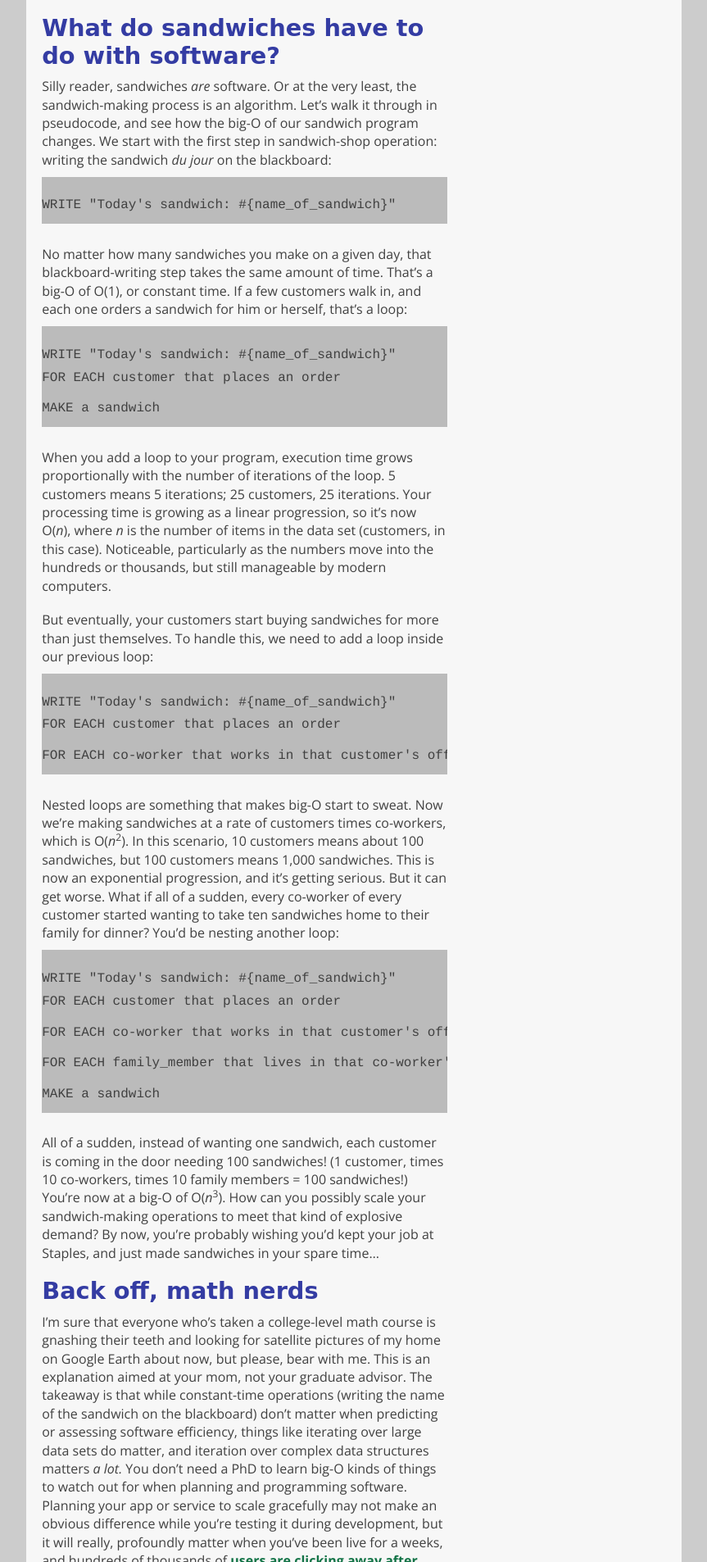
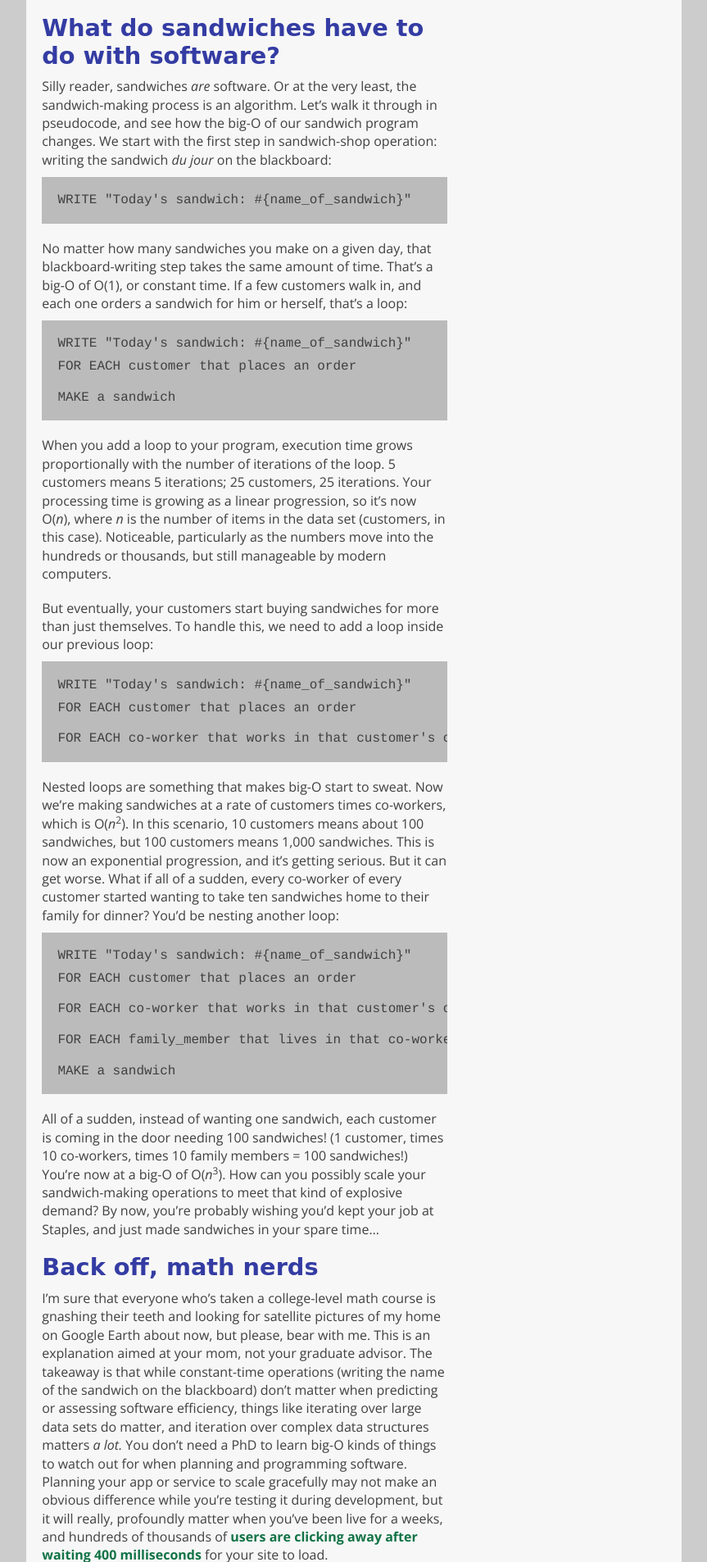
Before and after one commit to webdevjeffus/webdev-new, a Jekyll site: the page built from _posts/development/2015-11-02-big-o.md, in a window 1280 px wide. Shown: the part 2942-4848 px from the top of the page at 82% size, without its empty margins (208-1071 px from the left). Built offline with Jekyll 4.4.1, drawn with Linux system fonts in a browser that asks for light colours; nearby versions of some CDN libraries; some web fonts are replaced.

Commit message:
Edit styles for code samples in main.css

```diff
--- a/css/main.css
+++ b/css/main.css
@@ -9,12 +9,17 @@ header .current-cat {
 .code-block {
   display: block;
   background-color: #bbb;
-  padding: 1rem 0 0.25rem;
   font-family: Courier, monospace;
-  margin-bottom: 1rem;
   white-space: nowrap;
   overflow: auto;
+  padding: 0.6rem 1.2rem;
+  margin-top: 0.6rem;
+  margin-bottom: 0.6rem;
 }
+
+.code-tab    { padding-left: 1.8rem; }
+.code-tab-2x { padding-left: 3rem; }
+.code-tab-3x { padding-left: 4.2rem; }
 
 .code-comment {
   font-style: italic;
```
